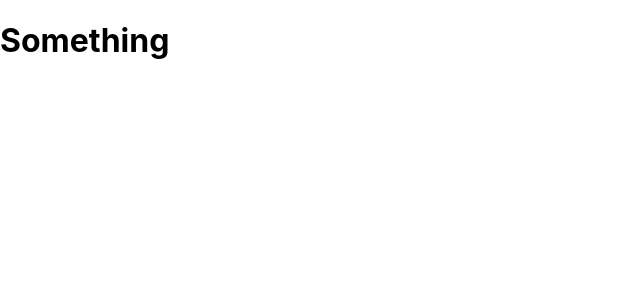
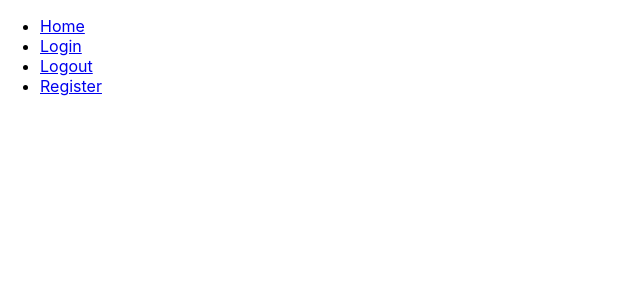
Before and after one commit to SimonProgAI/FAQ_app, a React (Create React App) app: page / in a window 1280 px wide. Shown: the top 300 px of the page, without its empty margins (0-640 px from the left). Built offline with nearby package versions, Linux system fonts and the light colour scheme.

Commit message:
Layout.js created and working

```diff
--- a/src/App.js
+++ b/src/App.js
@@ -9,7 +9,9 @@ function App() {
     <BrowserRouter>
       <Routes>
         <Route>
-          <Route path="/" element={<Layout/>}></Route>
+          <Route path="/" element={<Layout/>}>
+
+          </Route>
         </Route>
       </Routes>
     </BrowserRouter>
--- a/src/pages/Layout.js
+++ b/src/pages/Layout.js
@@ -2,9 +2,25 @@ import { Outlet, Link } from "react-router-dom";
 
 const Layout = () => {
     return(
-        <div>
-            <h1>Something</h1>
-        </div>
+        <>
+            <nav>
+                <ul>
+                    <li>
+                        <Link to="/">Home</Link>&nbsp;&nbsp;
+                    </li>
+                    <li>
+                        <Link to="/">Login</Link>&nbsp;&nbsp;
+                    </li>
+                    <li>
+                        <Link to="/">Logout</Link>&nbsp;&nbsp;
+                    </li>
+                    <li>
+                        <Link to="/">Register</Link>&nbsp;&nbsp;
+                    </li>
+                </ul>
+            </nav>
+            <Outlet />
+        </>
     )
 }
 
```
